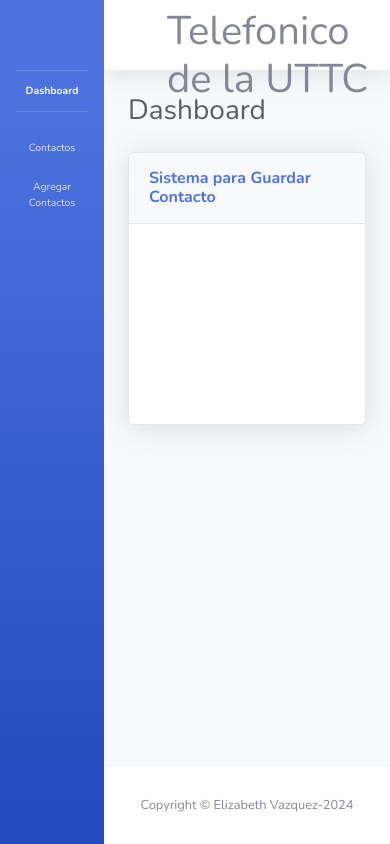
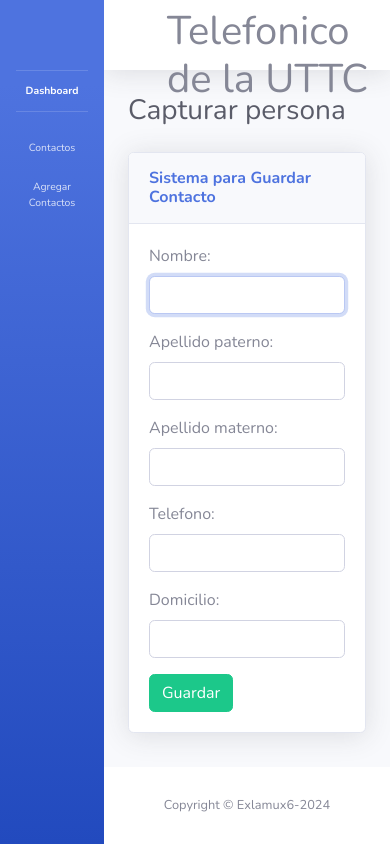
Before and after one commit to ExlamuxSeis/agenda-php, a PHP site: page /capturar.php in a window 390 px wide. Run offline with PHP 8.4, Linux system fonts and the light colour scheme.

Commit message:
Agrega formulario

```diff
--- a/capturar.php
+++ b/capturar.php
@@ -4,8 +4,7 @@ require 'header.php';
 
 <!-- Page Heading -->
 <div class="d-sm-flex align-items-center justify-content-between mb-4">
-    <h1 class="h3 mb-0 text-gray-800">Dashboard</h1>
-    <a href="#" class="d-none d-sm-inline-block btn btn-sm btn-primary shadow-sm"><i class="fas fa-download fa-sm text-white-50"></i> Agregar Contacto</a>
+    <h1 class="h3 mb-0 text-gray-800">Capturar persona</h1>
 </div>
 
 <!-- Content Row -->
@@ -27,9 +26,29 @@ require 'header.php';
             </div>
             <!-- Card Body -->
             <div class="card-body">
-                <div class="chart-area">
-                    <canvas id="myAreaChart"></canvas>
-                </div>
+                    <form method="post" action="">
+                        <div class="mb-3">
+                            <label for="name" class="form-label">Nombre:</label>
+                            <input type="text" class="form-control" autofocus id="nombre" name="nombre">
+                        </div>
+                        <div class="mb-3">
+                            <label for="paterno" class="form-label">Apellido paterno:</label>
+                            <input type="text" class="form-control" id="paterno" name="paterno">
+                        </div>
+                        <div class="mb-3">
+                            <label for="materno" class="form-label">Apellido materno:</label>
+                            <input type="text" class="form-control" id="materno" name="materno">
+                        </div>
+                        <div class="mb-3">
+                            <label for="telefono" class="form-label">Telefono:</label>
+                            <input type="number" class="form-control" id="telefono" name="telefono">
+                        </div>
+                        <div class="mb-3">
+                            <label for="domicilio" class="form-label">Domicilio:</label>
+                            <input type="text" class="form-control" id="domicilio" name="domicilio">
+                        </div>
+                        <button type="submit" class="btn btn-success">Guardar</button>
+                    </form>
             </div>
         </div>
     </div>
--- a/footer.php
+++ b/footer.php
@@ -2,7 +2,7 @@
 <footer class="sticky-footer bg-white">
     <div class="container my-auto">
         <div class="copyright text-center my-auto">
-            <span>Copyright &copy; Elizabeth Vazquez-2024</span>
+            <span>Copyright &copy; Exlamux6-2024</span>
         </div>
     </div>
 </footer>
```
